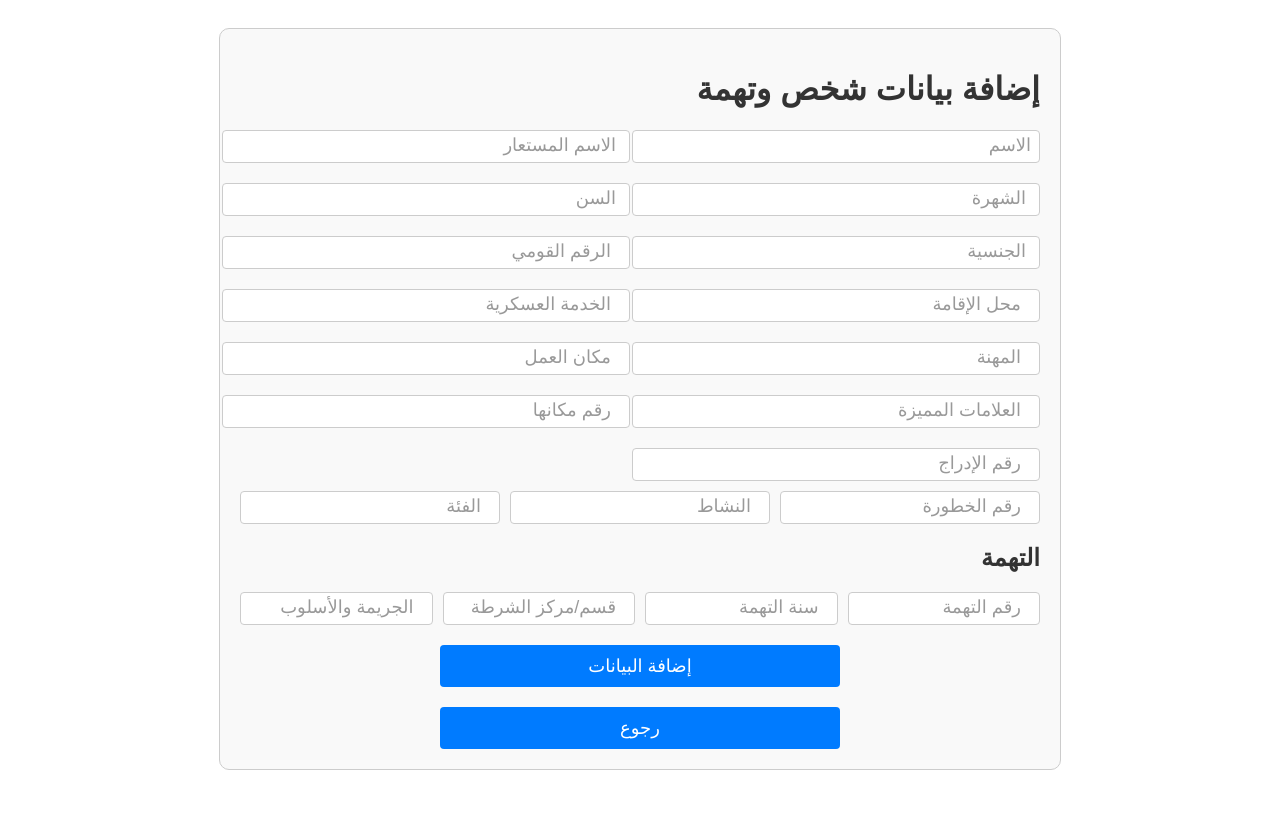
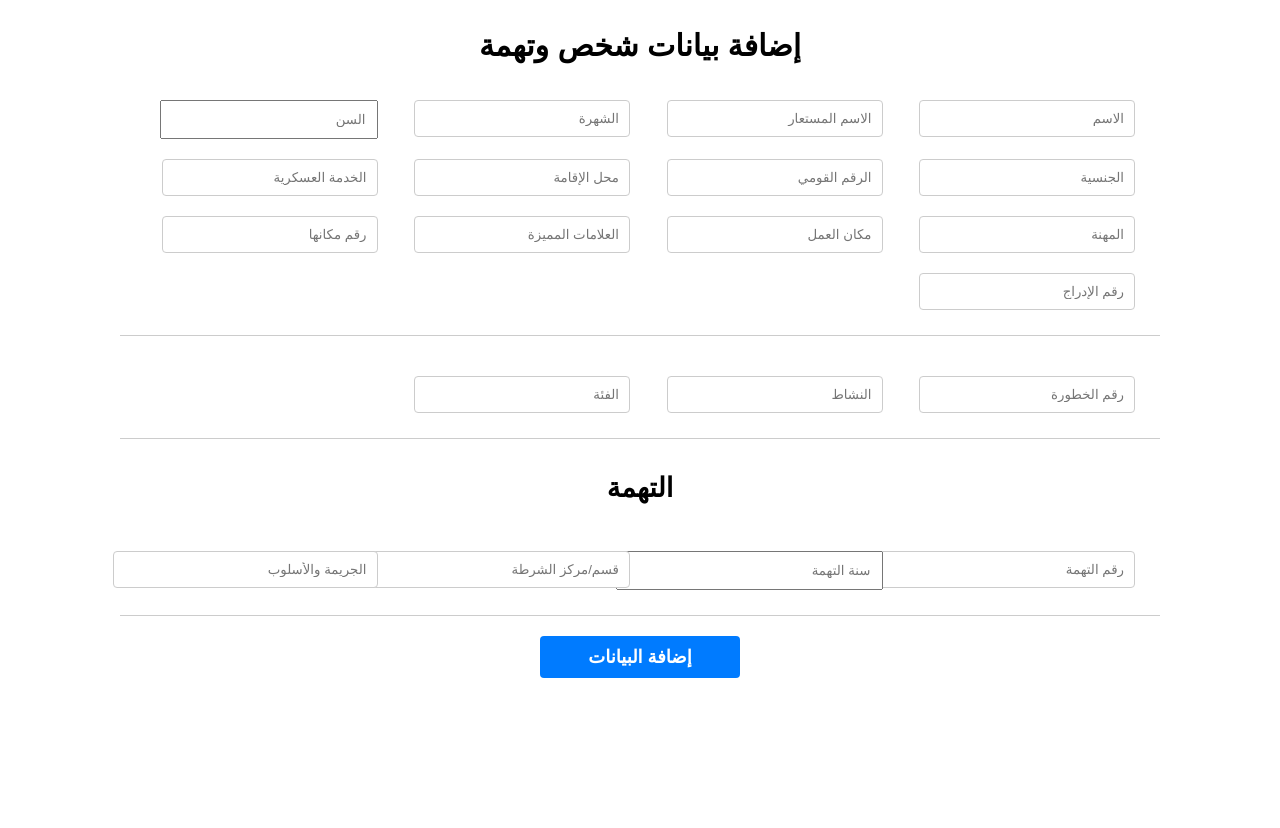
Before and after one commit to foash-111/0x01-police_department_app, a Flask app: page /add_person_and_charge in a window 1280 px wide. Before the commit the page ends 770 px from the top, so only its background shows below. Run offline with Flask 3, Linux system fonts and the light colour scheme.

Commit message:
fix styling

```diff
--- a/app.py
+++ b/app.py
@@ -81,7 +81,8 @@
 
         try:
             if add_manager(username, password):
-                return jsonify({"message": "تمت إضافة المدير بنجاح"})
+                flash('تمت إضافة المدير بنجاح', 'success')
+
             else:
                 return jsonify({"message": "المدير موجود بالفعل"}), 409  # Conflict, since manager already exists
         except Exception as e:
--- a/static/css/styles.css
+++ b/static/css/styles.css
@@ -1,160 +1,158 @@
 /* إعدادات عامة */
+
 body {
     font-family: Arial, sans-serif;
     background-color: white;
-    direction: rtl;
-    text-align: right;
-    color: #333;
-    padding: 20px;
+    padding: 0;
+    display: flex;
+    justify-content: center;
+    align-items: center;
+    height: 100vh;
 }
 
 /* تنسيق الحاوية الرئيسية للنموذج */
 .form-container {
-    background-color: #f9f9f9;
+    height: 100%;
+    background-color: #fff;
     padding: 20px;
-    border: 1px solid #ccc;
-    border-radius: 10px;
-    max-width: 800px;
-    margin: auto;
+    width: 500px;
+    text-align: right;
+    justify-content: center;
+    margin: 150px;
 }
 
-/* إعدادات الـ Grid */
-.grid-container {
-    display: grid;
-    grid-template-columns: 1fr 1fr; /* تقسيم إلى عمودين متساويين */
-    gap: 20px; /* مسافة بين العناصر */
+h1 {
+    margin-bottom: 12px;
+    font-size: 30px;
+    text-align: center;
 }
 
-.grid-item input[type="text"],
-.grid-item input[type="number"] {
-    width: 100%;
-    padding: 8px;
+form {
+    display: flex;
+    font-size: 18px;
+    flex-direction: column;
+    align-items: center;
+}
+
+label {
+    display: block;
+    margin-bottom: 5px;
+    font-weight: bold;
+    width: 60%;
+    text-align: right;
+}
+
+input[type="text"],
+input[type="password"] {
+    width: 60%;
+    padding: 10px;
+    margin-bottom: 15px;
     border: 1px solid #ccc;
     border-radius: 4px;
 }
 
-/* تخصيص الحقول التي تتطلب أرقامًا لتكون أصغر */
-.grid-item input[type="number"] {
-    width: 100%; /* نصف العرض */
-}
-
-.grid-item label {
-    font-size: 16px;
-    margin-bottom: 5px;
-    display: block;
-    font-weight: bold;
-}
-
-/* تنسيق الأزرار */
 button {
-    padding: 10px 20px;
+    width: 40%;
+    font-size: 18px;
+    font-weight: 600;
+    margin: 10px;
+    padding: 10px;
     background-color: #007bff;
-    color: white;
+    color: #fff;
     border: none;
     border-radius: 4px;
     cursor: pointer;
-    width: 50%;
-    margin-top: 20px;
-    margin-left: 25%;
-    margin-right: 25%;
-    font-size: large;
-    font-weight: 400;
+}
+
+span {
+    color: red;
+    font-size: 14px;
+    margin: 10px;
+    font-family: 'serif';
 }
 
 button:hover {
     background-color: #0056b3;
 }
 
-
-/* تنسيق نموذج البحث */
-#searchForm {
-    margin-bottom: 20px;
+.back-button {
+    display: block;
+    text-align: center;
+    bottom: 100px;
+    left: 0;
+    position: absolute;
+    width: 200px;
 }
 
-#searchForm label {
-    display: block;
-    margin-bottom: 5px;
-    font-weight: bold;
-}
-
-#searchForm input[type="text"] {
-    width: calc(100% - 22px); /* أخذ مساحة الـ padding والحافة في الاعتبار */
-    padding: 10px;
-    margin-bottom: 10px;
-    border: 1px solid #ddd;
-    border-radius: 4px;
-}
-
-#searchForm button {
-    padding: 10px 15px;
-    border: none;
-    border-radius: 4px;
-    background-color: #007bff;
-    color: #fff;
-    cursor: pointer;
-}
-
-#searchForm button:hover {
+.back-button:hover {
     background-color: #0056b3;
 }
 
-/* تنسيق قائمة نتائج البحث */
-.search-results {
-    margin-top: 20px;
+.form-container .grid-container {
+    width: 1000px;
+    display: grid;
+    grid-template-columns: repeat(4, 1fr);
+    grid-gap: 10px;
+    padding: 20px;
+    margin-bottom: 15px;
+    border-bottom: 1px solid #ccc;
 }
 
-.search-results ul {
-    list-style-type: none;
-    padding: 0;
+.form-container .grid-container input {
+    padding: 10px;
+    margin: 5px;
+    width: 80%;
 }
 
-.search-results li {
-    padding: 10px;
-    border-bottom: 1px solid #ddd;
-    cursor: pointer;
+.form-container .risk-container {
+    width: 1000px;
+    display: grid;
+    grid-template-columns: repeat(4, 1fr);
+    grid-gap: 10px;
+    padding: 20px;
+    margin-bottom: 10px;
+    border-bottom: 1px solid #ccc;
 }
 
-.search-results li:hover {
-    background-color: #f1f1f1;
+.form-container .risk-container input {
+    padding: 10px;
+    margin: 5px;
+    width: 80%;
+}
+
+.form-container .grid-container-01 {
+    width: 1000px;
+    display: grid;
+    grid-template-columns: repeat(4, 1fr);
+    grid-gap: 10px;
+    padding: 20px;
+    margin-bottom: 10px;
+    border-bottom: 1px solid #ccc;
+}
+
+.form-container .grid-container-01 input {
+    top: 0;
+    padding: 10px;
+    margin: 5px;
+    width: 100%;
+
+}
+.dashboard-container {
+    display: flex;
+    height: 100vh;
+    flex-direction: column;
+    align-items: center;
+    gap: 10px;
 }
 
 
-.grid-container-01 {
-    display: grid;
-    grid-template-columns: repeat(4, 1fr); /* Creates 4 equal columns */
-    gap: 10px; /* Adds space between the grid items */
-    width: 100%; /* Make the container take the full width */
+.top-right h1 {
+    margin: 0;
 }
-
-.grid-item-01 {
-    display: flex;
-    justify-content: center; /* Center the content horizontally */
-    align-items: center; /* Center the content vertically */
+.back-button {
+    display: block;
+    top: 0;
+    left: 0;
+    width: 200px;
+    height: 50px;
 }
-
-
-.risk-container{
-    display: grid;
-    grid-template-columns: repeat(3, 1fr); /* Creates 4 equal columns */
-    gap: 10px; /* Adds space between the grid items */
-    width: 100%; /* Make the container take the full width */
-    margin-top:  10px;
-}
-
-.grid-item-00 {
-    display: flex;
-    justify-content: center; /* Center the content horizontally */
-    align-items: center; /* Center the content vertically */
-}
-/* #responseMessage {
-    font-size: larger;
-    font-weight: 400;
-    justify-content: center; /* Center the content horizontally
-    align-items: center;
-}
- */
-
-input::placeholder {
-    font-size: 18px; /* حجم النص في الـ placeholder */
-    color: #999; /* لون placeholder، يمكنك تغييره كما تريد */
-}
--- a/templates/add_person.html
+++ b/templates/add_person.html
@@ -10,85 +10,80 @@
     <div class="form-container">
         <h1>إضافة بيانات شخص وتهمة</h1>
         <form id="addPersonAndChargeForm">
+            <!-- Personal Information Section -->
             <div class="grid-container">
                 <div class="grid-item">
                     <input type="text" id="name" name="name" placeholder="الاسم" required>
                 </div>
                 <div class="grid-item">
-                    <input type="text" id="alias" name="alias" placeholder=" الاسم المستعار">
+                    <input type="text" id="alias" name="alias" placeholder="الاسم المستعار">
                 </div>
                 <div class="grid-item">
-                    <input type="text" id="reputation" name="reputation" placeholder=" الشهرة">
+                    <input type="text" id="reputation" name="reputation" placeholder="الشهرة">
                 </div>
                 <div class="grid-item">
-                    <input type="number" id="age" name="age" placeholder=" السن">
+                    <input type="number" id="age" name="age" placeholder="السن">
                 </div>
                 <div class="grid-item">
-                    <input type="text" id="nationality" name="nationality" placeholder=" الجنسية">
+                    <input type="text" id="nationality" name="nationality" placeholder="الجنسية">
                 </div>
                 <div class="grid-item">
-                    <input type="text" id="id_number" name="id_number" placeholder="  الرقم القومي">
+                    <input type="text" id="id_number" name="id_number" placeholder="الرقم القومي">
                 </div>
                 <div class="grid-item">
-                    <input type="text" id="residence" name="residence" placeholder="  محل الإقامة">
+                    <input type="text" id="residence" name="residence" placeholder="محل الإقامة">
                 </div>
                 <div class="grid-item">
-                    <input type="text" id="military_service" name="military_service" placeholder="  الخدمة العسكرية">
+                    <input type="text" id="military_service" name="military_service" placeholder="الخدمة العسكرية">
                 </div>
                 <div class="grid-item">
-                    <input type="text" id="profession" name="profession" placeholder="  المهنة">
+                    <input type="text" id="profession" name="profession" placeholder="المهنة">
                 </div>
                 <div class="grid-item">
-                    <input type="text" id="workplace" name="workplace" placeholder="  مكان العمل">
+                    <input type="text" id="workplace" name="workplace" placeholder="مكان العمل">
                 </div>
                 <div class="grid-item">
-                    <input type="text" id="distinctive_marks" name="distinctive_marks" placeholder="  العلامات المميزة">
+                    <input type="text" id="distinctive_marks" name="distinctive_marks" placeholder="العلامات المميزة">
                 </div>
                 <div class="grid-item">
-                    <input type="text" id="place_number" name="place_number" placeholder="  رقم مكانها">
+                    <input type="text" id="place_number" name="place_number" placeholder="رقم مكانها">
                 </div>
                 <div class="grid-item">
-                    <input type="text" id="entry_number" name="entry_number" placeholder="  رقم الإدراج">
+                    <input type="text" id="entry_number" name="entry_number" placeholder="رقم الإدراج">
                 </div>
-
             </div>
             <div class="risk-container">
                 <div class="grid-item grid-item-00">
-                    <input type="text" id="risk_number" name="risk_number" placeholder="  رقم الخطورة">
+                    <input type="text" id="risk_number" name="risk_number" placeholder="رقم الخطورة">
                 </div>
                 <div class="grid-item grid-item-00">
-                    <input type="text" id="activity" name="activity" placeholder="  النشاط">
+                    <input type="text" id="activity" name="activity" placeholder="النشاط">
                 </div>
                 <div class="grid-item grid-item-00">
-                    <input type="text" id="category" name="category" placeholder="  الفئة">
+                    <input type="text" id="category" name="category" placeholder="الفئة">
+                </div>
+            </div>
+            <h2>التهمة</h2>
+            <div class="grid-container-01">
+                <div class="grid-item grid-item-01">
+                    <input type="text" id="charge_number" name="charge_number" placeholder="رقم التهمة">
+                </div>
+                <div class="grid-item grid-item-01">
+                    <input type="number" id="charge_year" name="charge_year" placeholder="سنة التهمة">
+                </div>
+                <div class="grid-item grid-item-01">
+                    <input type="text" id="police_station" name="police_station" placeholder="قسم/مركز الشرطة">
+                </div>
+                <div class="grid-item grid-item-01">
+                    <input type="text" id="crime_method" name="crime_method" placeholder="الجريمة والأسلوب">
                 </div>
             </div>
 
-            <h2>التهمة</h2>
-            <div class="grid-container-01">
-                <div class="grid-item grid-item-01">
-                    <!-- <label for="charge_number">رقم التهمة</label> -->
-                    <input type="text" id="charge_number" name="charge_number" placeholder="  رقم التهمة">
-                </div>
-                <div class="grid-item grid-item-01">
-                    <!-- <label for="charge_year">سنة التهمة</label> -->
-                    <input type="number" id="charge_year" name="charge_year" placeholder="  سنة التهمة">
-                </div>
-                <div class="grid-item grid-item-01">
-                    <!-- <label for="police_station">قسم/مركز</label> -->
-                    <input type="text" id="police_station" name="police_station" placeholder="  قسم/مركز الشرطة">
-                </div>
-                <div class="grid-item grid-item-01">
-                    <!-- <label for="crime_method">الجريمة والاسلوب</label> -->
-                    <input type="text" id="crime_method" name="crime_method" placeholder="  الجريمة والأسلوب">
-                </div>
-            </div>
+
 
             <button type="submit">إضافة البيانات</button>
         </form>
         <div id="responseMessage"></div>
-        <button onclick="window.location.href='/dashboard'" class="back-button">رجوع</button>
-
     </div>
     <script src="/static/js/script.js"></script>
 </body>
--- a/templates/dashboard.html
+++ b/templates/dashboard.html
@@ -8,7 +8,10 @@
 </head>
 <body>
     <div class="dashboard-container">
-        <h1>مرحبًا، {{ manager }}!</h1>
+        <div class="top-right">
+            <h1>مرحبًا، {{ manager }}!</h1>
+            <button onclick="location.href='/login_manager'" class="back-button">رجوع</button>
+        </div>
         <div class="buttons-container">
             <button onclick="location.href='/register_manager'">إضافة مدير جديد</button>
             <button onclick="location.href='/search_person'">البحث عن مجرم</button>
@@ -16,7 +19,6 @@
             <button onclick="location.href='/logout'">تسجيل الخروج</button>
         </div>
     </div>
-    <button onclick="location.href='/login_manager'" class="back-button">رجوع</button>
     <script src="/static/js/script.js"></script>
 </body>
 </html>
--- a/templates/login_manager.html
+++ b/templates/login_manager.html
@@ -8,8 +8,10 @@
 </head>
 <body>
     <div class="form-container">
+
         <h1>تسجيل الدخول</h1>
         <form method="POST" action="/login_manager">
+
             <label for="username">اسم المستخدم</label>
             <input type="text" id="username" name="username" required>
 
@@ -17,6 +19,7 @@
             <input type="password" id="password" name="password" required>
 
             <button type="submit">تسجيل الدخول</button>
+            <span > ليس لديك حساب؟ <a href="/register_manager">سجل الآن </a></span>
         </form>
     </div>
     <script src="/static/js/script.js"></script>
--- a/templates/register_manager.html
+++ b/templates/register_manager.html
@@ -15,12 +15,14 @@
 
             <label for="password">كلمة المرور</label>
             <input type="password" id="password" name="password" required>
+            <button type="submit">تسجيل دخول جديد</button>
 
-            <button type="submit">تسجيل</button>
         </form>
+
     </div>
+
     <div id="responseMessage"></div>
-<button onclick="window.location.href='/dashboard'" class="back-button">رجوع</button>
+
     <script src="/static/js/script.js"></script>
 </body>
 </html>
```
Also changed, not shown: police_department.db.
